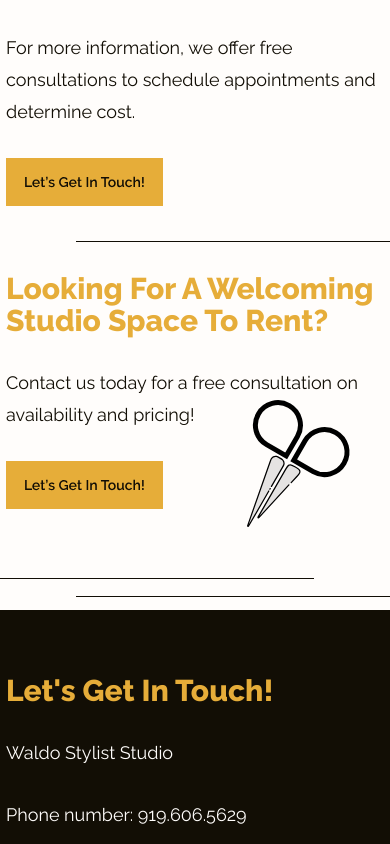
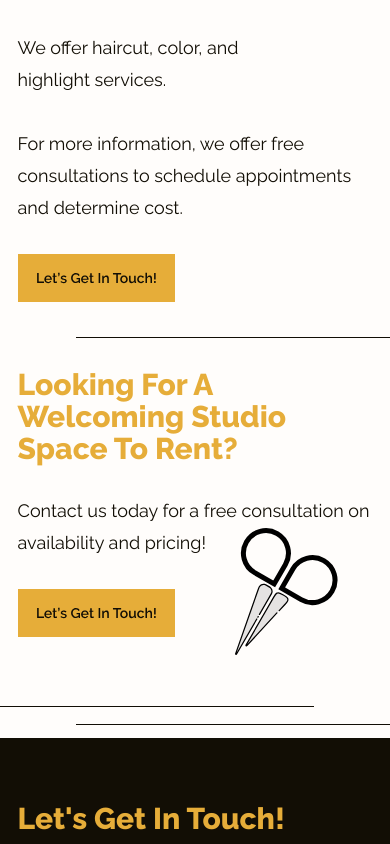
Before and after one commit to ethanwilkins/waldos, a React (Create React App) app: page / in a window 390 px wide. Shown: the part 920-1764 px from the top of the page. Built offline with nearby package versions, Linux system fonts and the light colour scheme.

Commit message:
sections_css_redo1

```diff
--- a/src/components/Main.js
+++ b/src/components/Main.js
@@ -1,7 +1,6 @@
 import React, { Component } from 'react';
 import Scroll from 'react-scroll';
 import { isAndroid } from 'react-device-detect';
-import mobile from 'is-mobile';
 
 import Navbar from '../components/Navbar';
 import ImageCarousel from '../components/ImageCarousel';
@@ -125,7 +124,7 @@ class Main extends Component {
           <div className={styles.sectionsContainer}>
             <div className={styles.customerSection}>
               <div className={styles.largeText}>
-                Looking For A{!mobile() ? <br/> : ''} Talented Stylist That You Can Trust With Your Hair?
+                Looking For A<br className={styles.customerSectionLineBreak} /> Talented Stylist That You Can Trust With Your Hair?
               </div>
               <div className={styles.smallText}>
                 We offer haircut, color, and
--- a/src/styles/Main.module.scss
+++ b/src/styles/Main.module.scss
@@ -33,7 +33,7 @@ $decoCoin: #E6AD39;
 .aboutMe {
   position: relative;
   margin: 0 auto;
-  width: 378px;
+  width: 91%;
   font-size: 18px;
   line-height: 32px;
   color: $warmInk;
@@ -125,7 +125,7 @@ $decoCoin: #E6AD39;
 
 .getInTouchButtonContainer {
   margin: 0 auto;
-  width: 378px;
+  width: 91%;
 }
 
 .getInTouchButton {
@@ -149,6 +149,7 @@ $decoCoin: #E6AD39;
 .footerText {
   @extend .aboutMe;
   color: $veryIvory;
+  margin-top: initial;
 }
 
 .map {
@@ -160,14 +161,22 @@ $decoCoin: #E6AD39;
   cursor: pointer;
 }
 
+$minimumApplyToDesktop: 1024px;
+
+@media only screen and (min-width: 415px) and (max-width: 775px) {
+  .scissorsIconLarge {
+    margin-top: -40px;
+  }
+}
+
 // mobile small (iPhone X)
 @media only screen and (max-width: 375px) {
   .aboutMe, .getInTouchButtonContainer {
     width: 92%;
   }
   .scissorsIconLarge {
-    top: -90px;
-    right: 15px;
+    margin-top: -50px;
+    margin-right: 5px;
   }
   .map {
     width: 90%;
@@ -180,8 +189,8 @@ $decoCoin: #E6AD39;
 // mobile very small (iPhone 5/SE)
 @media only screen and (max-width: 320px) {
   .scissorsIconLarge {
-    top: -105px;
-    right: 5px;
+    margin-top: -110px;
+    margin-right: 0px;
   }
   .footerText {
     font-size: 16px;
@@ -201,7 +210,6 @@ $decoCoin: #E6AD39;
 // end of mobile very small
 
 // applies to desktop
-$minimumApplyToDesktop: 1024px;
 @media only screen and (min-width: $minimumApplyToDesktop) {
   .aboutMe {
     width: 966px;
@@ -224,6 +232,9 @@ $minimumApplyToDesktop: 1024px;
   .customerSection {
     float: left;
     width: 44%;
+  }
+  .customerSectionLineBreak {
+    display: none;
   }
   .stylistSection {
     @extend .customerSection;
```
